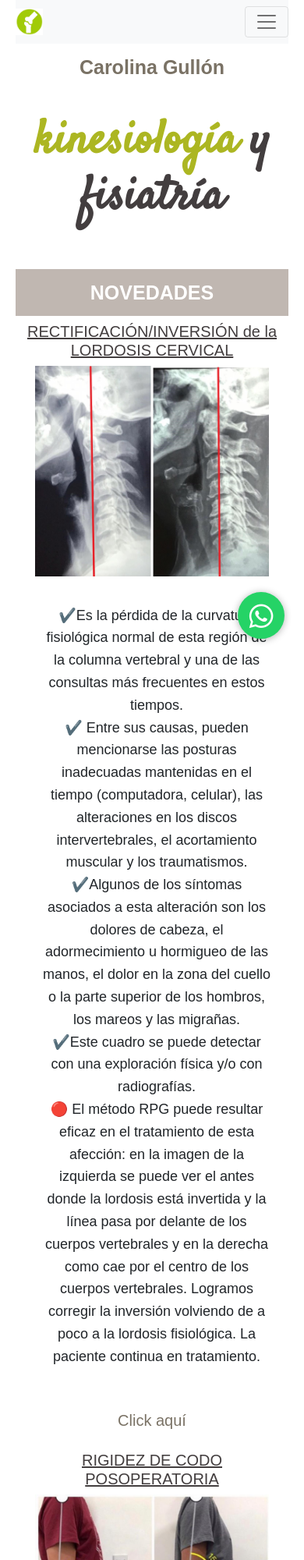
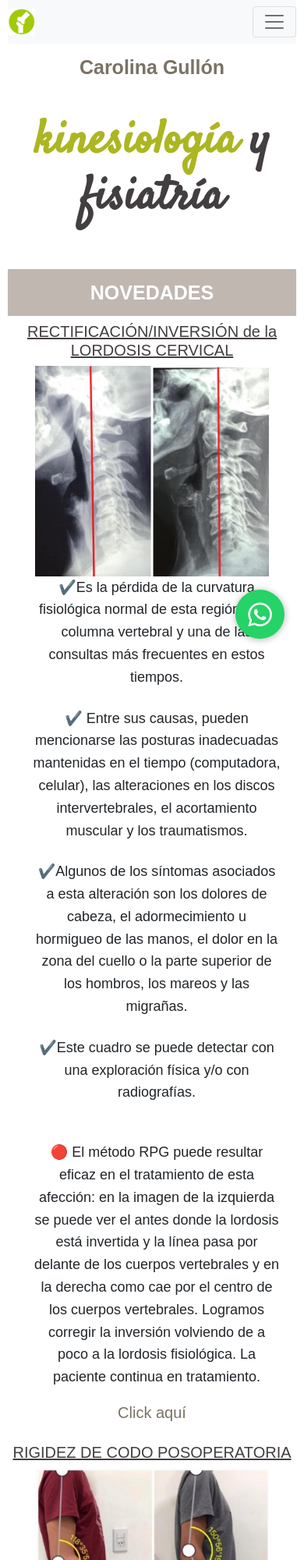
Before and after one commit to carogullon/Kinesiologia-y-fisiatria, a website: page novedades.html in a window 390 px wide. Shown: the top 2000 px of the page at 78% size. Drawn offline with nearby package versions, Linux system fonts and the light colour scheme; a web font is replaced by a local one.

Commit message:
haciendo el desafio complementario

```diff
--- a/index.html
+++ b/index.html
@@ -14,6 +14,7 @@
     <link href="https://fonts.googleapis.com/css2?family=Mate+SC&display=swap" rel="stylesheet">
     <link href="https://fonts.googleapis.com/css2?family=Satisfy&display=swap" rel="stylesheet">
     <link rel="stylesheet" href="https://fontawesome.com/v5.15/icons/whatsapp?style=brands">
+    <link rel="icon" href="images/logo.ico.jpg">
     <script src="https://kit.fontawesome.com/c8bfb8fcf1.js" crossorigin="anonymous"></script>
     <title>Kinesiología y Fisiatría - RPG</title>
 </head>
@@ -75,22 +76,22 @@
                       <div class="carousel-item active" data-bs-interval="10000">
                         <img src="images/woman-567021_1920.jpg" class="d-block w-100" alt="terapia-manual">
                         <div class="carousel-caption d-none d-md-block">
-                          <h5><strong>RPG®</strong></h5>
+                          <h5><strong>RPG®</strong></h5><br>
                           <p><strong>Reeducación Postural Global - terapia manual personalizada.</strong></p>
                         </div>
                       </div>
                       <div class="carousel-item" data-bs-interval="2000">
                         <img src="images/yoga-2959226_1920.jpg" class="d-block w-100" alt="chica-estirando">
                         <div class="carousel-caption d-none d-md-block">
-                          <h5><strong>STRETCHING & MOBILITY</strong></h5>
+                          <h5><strong>STRETCHING & MOBILITY</strong></h5><br>
                           <p><strong>Clases individuales y/o grupales de flexibilidad, movilidad y estiramiento.</strong></p>
                         </div>
                       </div>
                       <div class="carousel-item">
                         <img src="images/running-6252827_1920.jpg" class="d-block w-100" alt="chica-corriendo">
                         <div class="carousel-caption d-none d-md-block">
-                          <h5><strong>KINESIOLOGÍA DEPORTIVA</strong></h5>
-                          <p><strong>Prevención y rehabilitación de lesiones deportivas.</strong></p>
+                          <h5><strong>KINESIOLOGÍA DEPORTIVA</strong></h5><br>
+                          <p><strong>Prevención y rehabilitación de lesiones <br> deportivas.</strong></p>
                         </div>
                       </div>
                     </div>
--- a/novedades.html
+++ b/novedades.html
@@ -73,51 +73,45 @@
                 <h2>NOVEDADES</h2>
                 <h4><u>RECTIFICACIÓN/INVERSIÓN de la LORDOSIS CERVICAL</u></h4>
                 <img src="images/WhatsApp Image 2021-04-18 at 13.18.26.jpeg" alt="columna-cervical-mejora-rpg" width="300px" class="fotoNov">
-                <p>
                     <ul class="novesLista">
-                        <li>✔️Es la pérdida de la curvatura fisiológica normal de esta región de la columna vertebral y una de las consultas más frecuentes en estos tiempos.</li>
-                        <li>✔️ Entre sus causas, pueden mencionarse las posturas inadecuadas mantenidas en el tiempo (computadora, celular), las alteraciones en los discos intervertebrales, el acortamiento muscular y los traumatismos.</li>
-                        <li>✔️Algunos de los síntomas asociados a esta alteración son los dolores de cabeza, el adormecimiento u hormigueo de las manos, el dolor en la zona del cuello o la parte superior de los hombros, los mareos y las migrañas.</li>
-                        <li>✔️Este cuadro se puede detectar con una exploración física y/o con radiografías.</li>
+                        <li>✔️Es la pérdida de la curvatura fisiológica normal de esta región de la columna vertebral y una de las consultas más frecuentes en estos tiempos.</li><br>
+                        <li>✔️ Entre sus causas, pueden mencionarse las posturas inadecuadas mantenidas en el tiempo (computadora, celular), las alteraciones en los discos intervertebrales, el acortamiento muscular y los traumatismos.</li><br>
+                        <li>✔️Algunos de los síntomas asociados a esta alteración son los dolores de cabeza, el adormecimiento u hormigueo de las manos, el dolor en la zona del cuello o la parte superior de los hombros, los mareos y las migrañas.</li><br>
+                        <li>✔️Este cuadro se puede detectar con una exploración física y/o con radiografías.</li><br><br>
                         <li>🔴 El método RPG puede resultar eficaz en el tratamiento de esta afección: en la imagen de la izquierda se puede ver el antes donde la lordosis está invertida y la línea pasa por delante de los cuerpos vertebrales y en la derecha como cae por el centro de los cuerpos vertebrales. Logramos corregir la inversión volviendo de a poco a la lordosis fisiológica. La paciente continua en tratamiento.</li>
                     </ul>
-                </p>
                 <a href="https://www.instagram.com/p/CN2hwv1BNRA/?utm_source=ig_embed&utm_campaign=loading" target="_blank">Click aquí</a><br><br>
 
                 <h4><u>RIGIDEZ DE CODO POSOPERATORIA</u></h4>
                 <img src="images/WhatsApp Image 2021-05-10 at 10.09.18.jpeg" alt="rigidez-posoperatoria-codo-evolucion" width="300px">
-                <p>
                     <ul class="novesLista">
                         <li>➰El codo es una articulación que tiene una capsula fina y delgada, la cual ante una lesión y/o cirugía puede reaccionar de manera "exagerada" engrosándose y generando adherencias. EL engrosamiento junto con las adherencias puede producir un BLOQUEO EN FLEXIÓN.</li>
                         <li>❌Las causas de la limitación pueden ser intrínsecas (mala alineación, cuerpos sueltos, adherencias intra-articulares) y causas extrínsecas: por ejemplo, una retracción del biceps braquial. La mayoría tienen causas mixtas.</li><br>
-                        <li>✅ TRATAMIENTO: consiste en movilización temprana buscando grados funcionales: 130° de extensión, 30° de flexión, prono-supinación de 100°; estabilidad sin dolor. Trabajamos con PROM, AAROM, AROM, técnicas manuales y ejercicios funcionales. También se pueden utilizar férulas en el caso que sea necesario.</li>
+                        <li>✅ TRATAMIENTO: consiste en movilización temprana buscando grados funcionales: 130° de extensión, 30° de flexión, prono-supinación de 100°; estabilidad sin dolor. Trabajamos con PROM, AAROM, AROM, técnicas manuales y ejercicios funcionales. También se pueden utilizar férulas en el caso que sea necesario.</li><br>
                         <li>✔️ En el paciente de la foto la rigidez fue consecuencia de un cirugía por fractura de epitroclea (siguiente foto).</li>
                         <li>A la primera consulta acudió con unbloqueo en 90 grados. Las fotos representan la 3er sesión y la última respectivamente.</li>
                         <li>Actualmente continua en tratamiento ganando rango de movimiento llegando a 150 grados de extensión, flexión casi completa y prono-supinación completa.</li>
                     </ul>
-                </p>
                 <a href="https://www.instagram.com/p/CHwChIpgvUm/" target="_blank">Click aquí</a><br><br>
 
 
                 <h4><u>ESCÁPULA ALADA</u></h4>
                 <img src="images/WhatsApp Image 2021-05-10 at 10.09.16.jpeg" alt="escapula-alada" width="300px">
-                <p>
                     <ul class="novesLista">
-                        <li>❓QUE ES: Es una alteración muscular que produce que la escapula sobresalga por su borde interno despegándose del tórax, como si fuera un “Ala”, de ahí su nombre.</li>
+                        <li>❓QUE ES: Es una alteración muscular que produce que la escapula sobresalga por su borde interno despegándose del tórax, como si fuera un “Ala”, de ahí su nombre.</li><br>
                         <li>⚠️CAUSAS:
                             <ul>
                                 <li>1) debilidad de los músculos estabilizadores escapulares.</li>
                                 <li>2) lesión de un nervio (Torácico largo)</li>
                                 <li>3) compresión o bloqueo espinal.</li>
                             </ul>
-                        </li>
-                        <li>👎Aparecen desequilibrios de la musculatura que estabiliza la escapula (SERRATO ANTERIOR Y TRAPECIO INFERIOR principalmente) también puede haber retracción de la capsula posterior del hombro y del PECTORAL MENOR. En estos pacientes es común la retracción del TRAPECIO SUPERIOR como el aumento de su actividad ⛔. </li>
-                        <li>📣 SÍNTOMAS y SIGNOS: borde interno sobresaliente, ascenso de la escapula durante la abducción del brazo, dolor en el hombro, contracturas musculares. </li>
-                        <li>👁️ DIAGNÓSTICO : inspección clínica de la postura y el movimiento activo de la articulación escapulohumeral. En algunos casos pueden ser necesarias algunas pruebas complementarias como la electromiografía (EMG) ya que con ella se puede evidenciar la presencia de parálisis musculares y determinar si hay o no un nervio comprometido. </li>
+                        </li><br>
+                        <li>👎Aparecen desequilibrios de la musculatura que estabiliza la escapula (SERRATO ANTERIOR Y TRAPECIO INFERIOR principalmente) también puede haber retracción de la capsula posterior del hombro y del PECTORAL MENOR. En estos pacientes es común la retracción del TRAPECIO SUPERIOR como el aumento de su actividad ⛔. </li><br>
+                        <li>📣 SÍNTOMAS y SIGNOS: borde interno sobresaliente, ascenso de la escapula durante la abducción del brazo, dolor en el hombro, contracturas musculares. </li><br>
+                        <li>👁️ DIAGNÓSTICO : inspección clínica de la postura y el movimiento activo de la articulación escapulohumeral. En algunos casos pueden ser necesarias algunas pruebas complementarias como la electromiografía (EMG) ya que con ella se puede evidenciar la presencia de parálisis musculares y determinar si hay o no un nervio comprometido. </li><br>
                         <li>✅ TRATAMIENTO: en este caso fue conservador por medio de la rehabilitación y terapia activa. Los objetivos fueron: <br>
                             🔺Flexibilización de los tejidos retraídos y entrenamiento de la musculatura estabilizadora de la escápula mediante un protocolo de trabajo activo que recupere la función normal de esta musculatura. </li>
                     </ul>
-                </p>
                 <a href="https://www.instagram.com/p/CKeuD4GhSCk/" target="_blank">Click aquí</a><br><br>
 
             </section>
--- a/scss/_anidacion.scss
+++ b/scss/_anidacion.scss
@@ -1,7 +1,7 @@
 .header__nav {
             a {
             display: flex;
-            justify-content: space-between;
+            text-align: right;
             text-decoration: none;
         }
 }
--- a/scss/_mediaQuaries.scss
+++ b/scss/_mediaQuaries.scss
@@ -2,6 +2,13 @@
     .header__encabezado {
         font-size: 40px;
     }
+}
+@media only screen and (min-width:320px) and (max-width:768px){
+    .btn-wsp{
+        width:63px;
+        height:63px;
+        line-height: 66px;
+	}
 }
 @media  (min-width: 768px) {
     #carouselExampleDark {
--- a/scss/_tipografia.scss
+++ b/scss/_tipografia.scss
@@ -5,8 +5,8 @@
 }
 /* alineacion y margin al body */
 body {
-    margin-left: 20px;
-    margin-right: 20px;
+    margin-left: 10px;
+    margin-right: 10px;
     text-align: center;
 }
 .btn-wsp{
@@ -49,6 +49,7 @@ a {
     font-size: 0%;
     display: flex;
     justify-content: space-between;
+    text-align: right;
 }
 .header__se-esconde {
     display: none;
@@ -174,7 +175,7 @@ p {
     margin-top: 40px;
 }
 .sectionUno__nombreQuienSoy {
-    color: $color-fondo;
+    color: $color-verde;
     font-size: 25px;
     font-style: oblique;
     font-weight: bolder;
```
Also changed, not shown: css/estilos.css.
